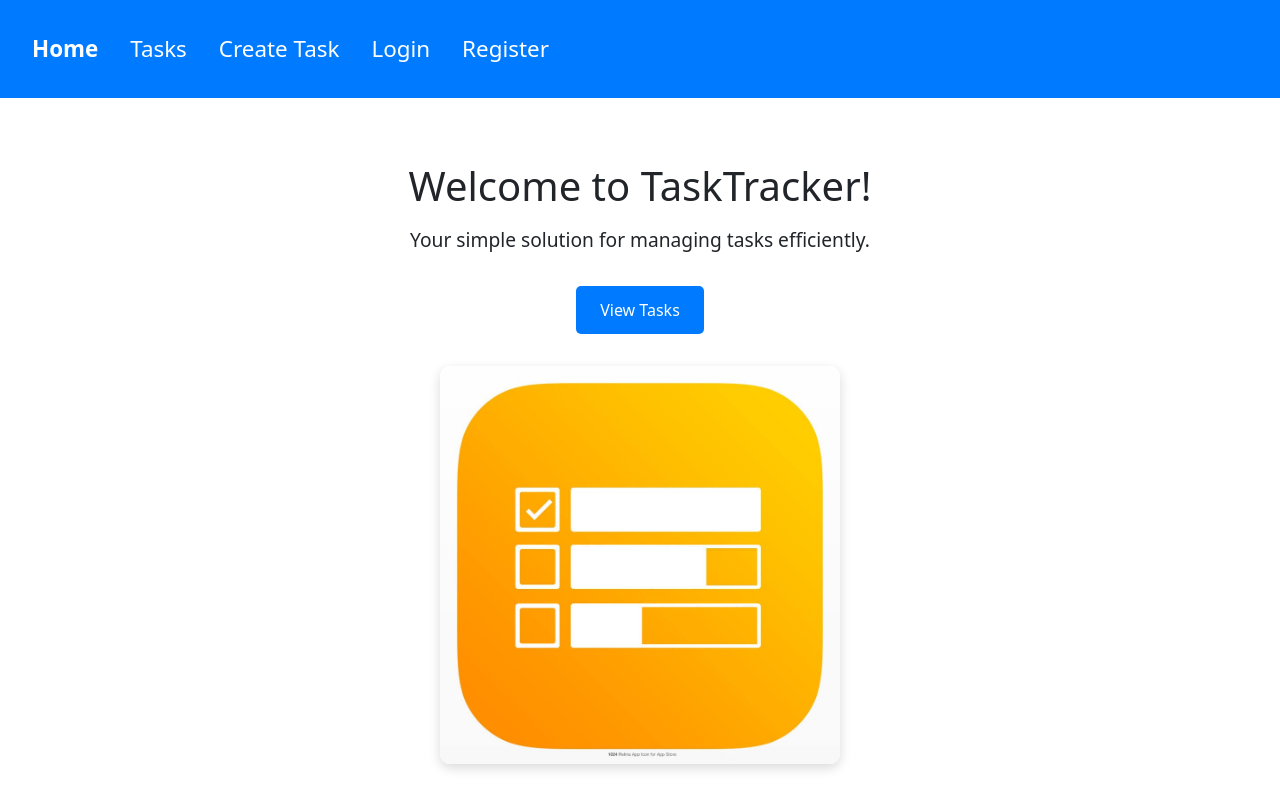
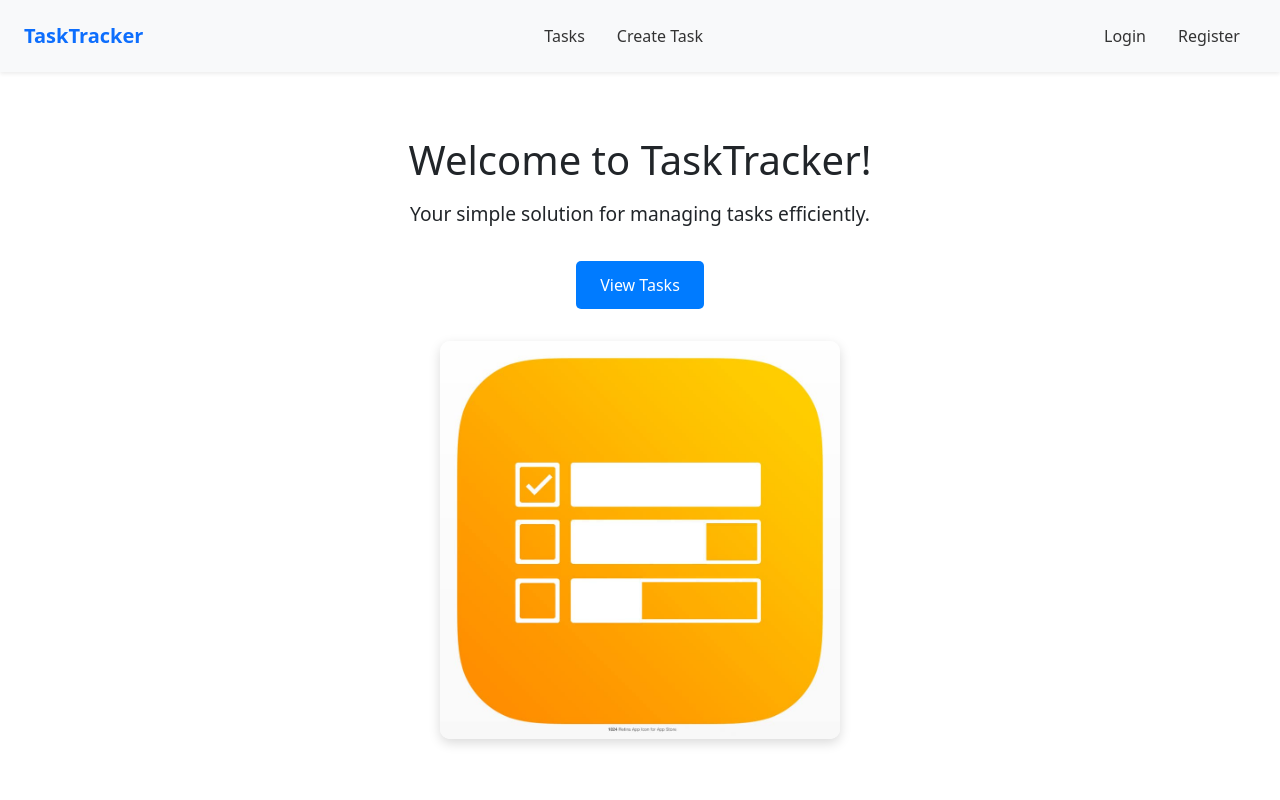
Before and after one commit to AdenL07/WebDevFinalProject, an Angular app in the folder client/: page /home in a window 1280 px wide. Built offline with nearby package versions, Linux system fonts and the light colour scheme.

Commit message:
fancied navbar with bootstrap

```diff
--- a/client/src/app/components/navbar/navbar.component.css
+++ b/client/src/app/components/navbar/navbar.component.css
@@ -1,26 +1,15 @@
-.navbar {
-    background-color: #007bff;
-    padding: 2rem;
-}
+.nav-link {
+    transition: all 0.2s ease;
+    color: #333;
+  }
 
-.nav-links {
-    display: flex;
-    justify-content: center;
-    gap: 2rem;
-}
+  .nav-link:hover {
+    background-color: #e2ecff;
+    color: #0d6efd;
+  }
 
-.nav-links a {
+  .nav-link.active {
+    background-color: #0d6efd;
     color: white;
-    text-decoration: none;
-    font-size: 1.4rem;
-    transition: color 0.3s ease;
-}
-
-.nav-links a:hover {
-    color: #ffdd57;
-}
-
-.active-link {
-    font-weight: bold;
-    text-decoration: underline;
-}
+    font-weight: 600;
+  }
--- a/client/src/app/components/navbar/navbar.component.html
+++ b/client/src/app/components/navbar/navbar.component.html
@@ -1,9 +1,27 @@
-<nav class="navbar">
-    <div class="nav-links">
-        <a routerLink="/home" routerLinkActive="active-link">Home</a>
-        <a routerLink="/tasks" routerLinkActive="active-link">Tasks</a>
-        <a routerLink="/create" routerLinkActive="active-link">Create Task</a>
-        <a routerLink="/login" routerLinkActive="active-link">Login</a>
-        <a routerLink="/register" routerLinkActive="active-link">Register</a>
+<nav class="navbar navbar-expand-sm bg-light px-4 py-3 shadow-sm">
+    <a class="navbar-brand fw-bold text-primary" routerLink="/home">TaskTracker</a>
+
+
+    <div class="d-flex justify-content-between w-100 align-items-center" >
+
+      <ul class="navbar-nav mx-auto">
+        <li class="nav-item">
+          <a class="nav-link px-3 rounded-pill" routerLink="/tasks" routerLinkActive="active">Tasks</a>
+        </li>
+        <li class="nav-item">
+          <a class="nav-link px-3 rounded-pill" routerLink="/create" routerLinkActive="active">Create Task</a>
+        </li>
+      </ul>
+
+      <ul class="navbar-nav">
+        <li class="nav-item">
+          <a class="nav-link px-3 rounded-pill" routerLink="/login" routerLinkActive="active">Login</a>
+        </li>
+        <li class="nav-item">
+          <a class="nav-link px-3 rounded-pill" routerLink="/register" routerLinkActive="active">Register</a>
+        </li>
+      </ul>
     </div>
-</nav>
+
+
+  </nav>
```
